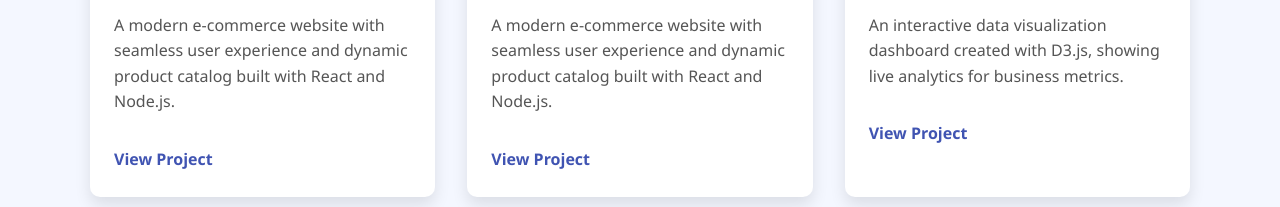
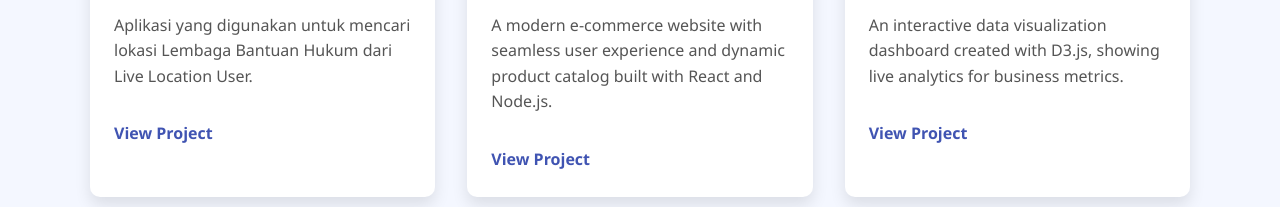
Before and after one commit to naufalfirman23/naufalfirmansyah.github.io, a plain HTML site: page index.html in a window 1280 px wide. Shown: the part 1047-1254 px from the top of the page. Drawn offline with Linux system fonts and the light colour scheme.

Commit message:
Update new

```diff
--- a/index.html
+++ b/index.html
@@ -228,7 +228,7 @@
         <div class="project-image" style="background-image: url('assets/img/project1/6.png');"></div>
         <div class="project-content">
           <h3>Sistem Pencarian Lembaga Bantu Hukum (Study Case)</h3>
-          <p>A modern e-commerce website with seamless user experience and dynamic product catalog built with React and Node.js.</p>
+          <p>Aplikasi yang digunakan untuk mencari lokasi Lembaga Bantuan Hukum dari Live Location User.</p>
           <a href="detail-project1.html" target="_blank" rel="noopener">View Project</a>
         </div>
       </article>
```
